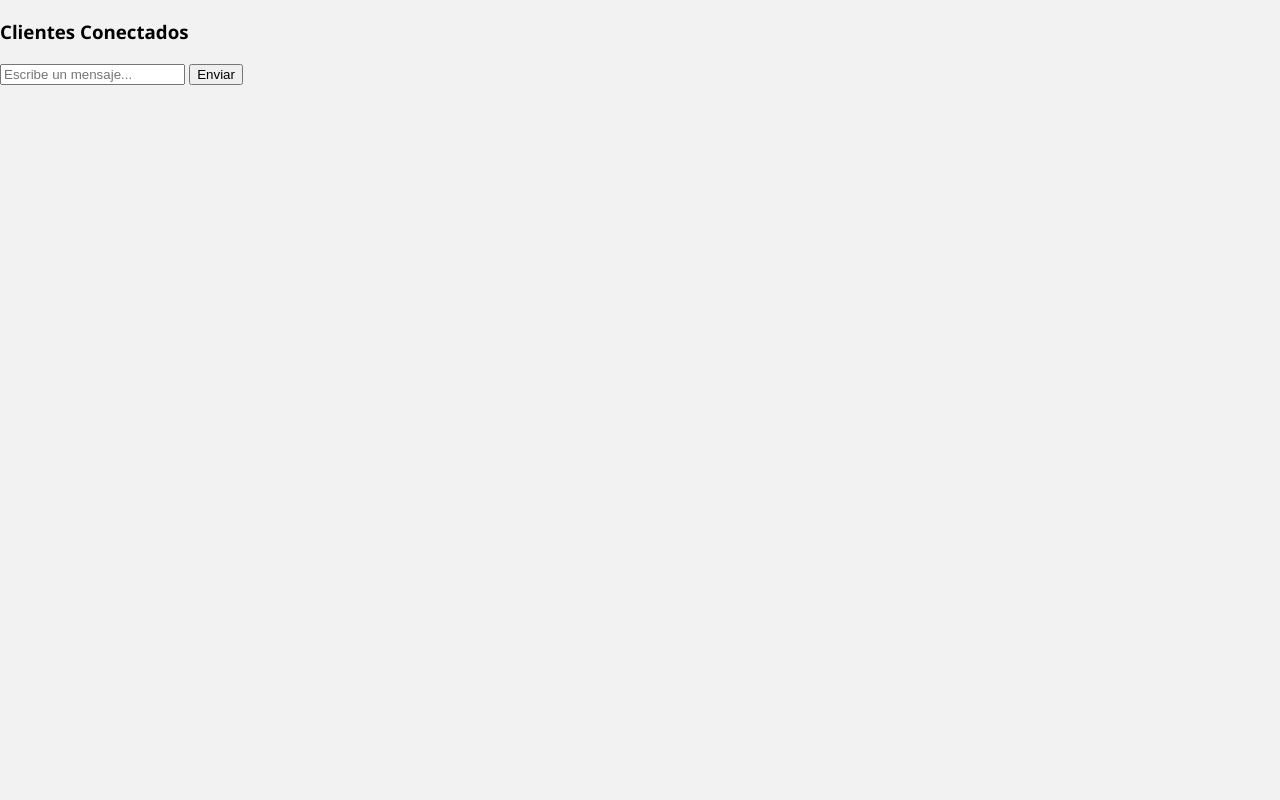
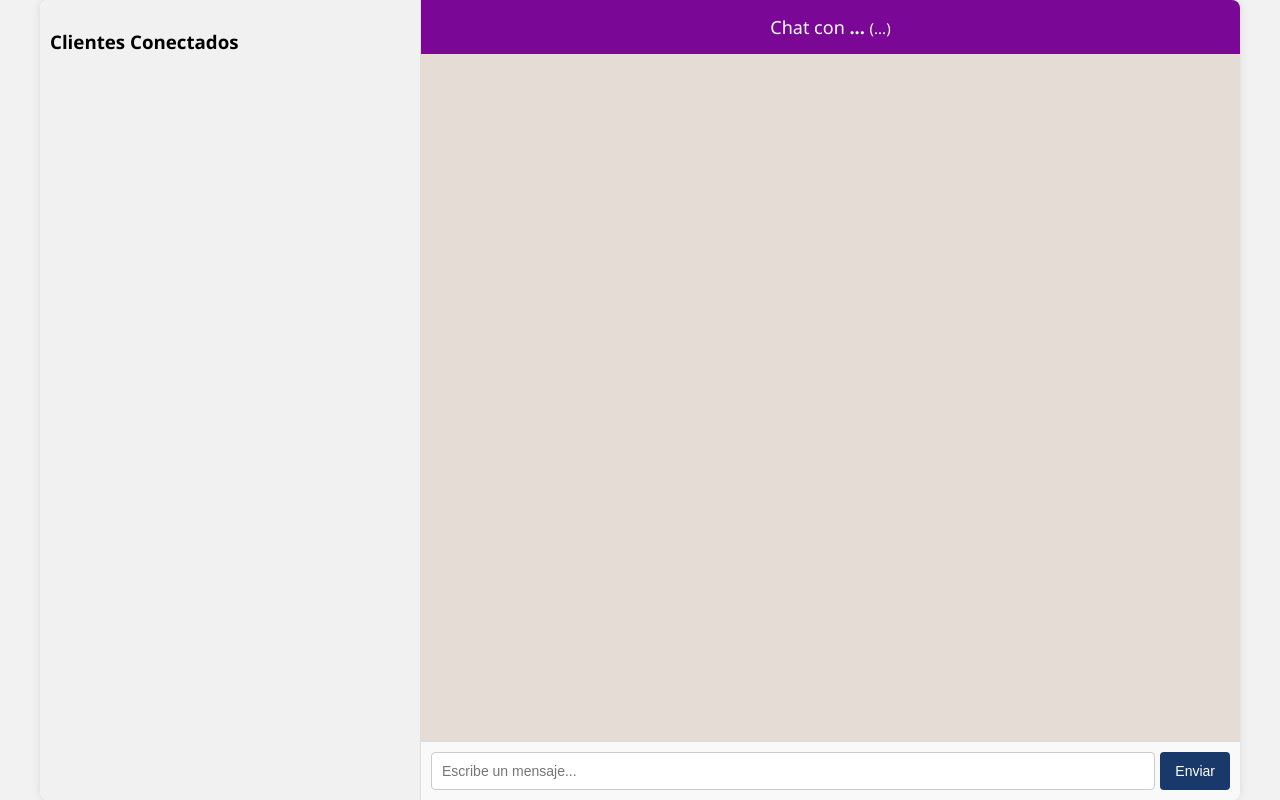
Before and after one commit to EmilioPayanOrtega/Build-a-chat, a Flask app: page /admin in a window 1280 px wide. Run offline with Flask 3, Linux system fonts and the light colour scheme; some libraries are stand-ins or nearby versions.

Commit message:
Update admin.html

```diff
--- a/templates/admin.html
+++ b/templates/admin.html
@@ -2,24 +2,38 @@
 <html lang="es">
 <head>
     <meta charset="UTF-8">
-    <title>Admin - Build a Chat</title>
-    <link rel="stylesheet" href="/static/CSS/style.css">
+    <meta name="viewport" content="width=device-width, initial-scale=1.0">
+    <title>Panel de Administrador</title>
+    <link rel="stylesheet" href="{{ url_for('static', filename='CSS/style.css') }}">
 </head>
 <body>
-    <div id="admin-container">
-        <div id="sidebar">
+    <div class="admin-container">
+        <!-- Barra lateral con lista de clientes -->
+        <div class="chat-sidebar">
             <h3>Clientes Conectados</h3>
-            <ul id="client-list"></ul>
+            <div id="chat-list" class="chat-list"></div>
         </div>
-        <div id="chat-section">
-            <div id="admin-chat-box"></div>
-            <div id="admin-input-container">
-                <input id="admin-message" type="text" placeholder="Escribe un mensaje...">
-                <button id="admin-send">Enviar</button>
+
+        <!-- Ventana de chat -->
+        <div class="chat-window">
+            <div class="chat-header">
+                Chat con <strong><span id="selected-user">...</span></strong>
+                <small>(<span id="selected-id">...</span>)</small>
+            </div>
+
+            <!-- Caja de mensajes -->
+            <div class="chat-box" id="chat-box"></div>
+
+            <!-- Entrada de texto -->
+            <div class="chat-input">
+                <input type="text" id="admin-message" placeholder="Escribe un mensaje...">
+                <button id="send-admin">Enviar</button>
             </div>
         </div>
     </div>
-    <script src="https://cdn.socket.io/4.7.2/socket.io.min.js"></script>
-    <script src="/static/JS/admin.js"></script>
+
+    <!-- Socket.IO -->
+    <script src="https://cdn.socket.io/4.0.1/socket.io.min.js"></script>
+    <script src="{{ url_for('static', filename='JS/admin.js') }}"></script>
 </body>
 </html>
```
